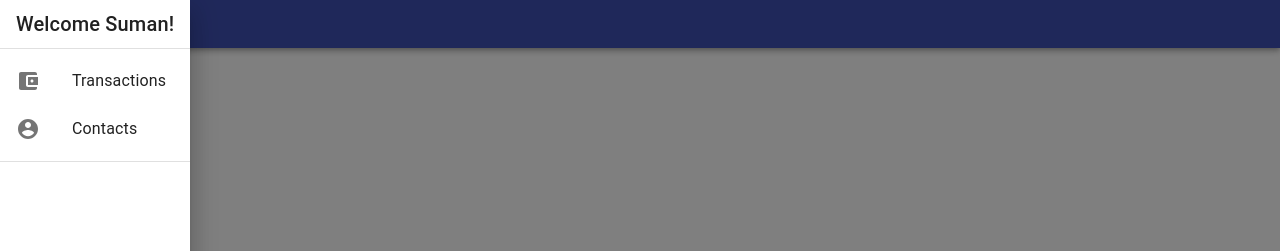
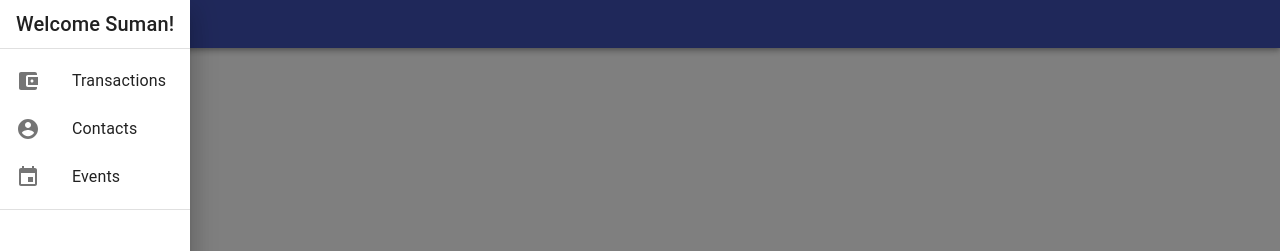
Before and after one commit to ws-devteam/WS, a React (Create React App) app in the folder react-app/: page / in a window 1280 px wide. Both pictures are taken after a click on the button 36 px from the left and 24 px from the top of the page. Shown: the top 251 px of the page. Built offline with nearby package versions, Linux system fonts and the light colour scheme.

Commit message:
New Menu: Events

```diff
--- a/react-app/src/App.js
+++ b/react-app/src/App.js
@@ -1,8 +1,8 @@
 import React from 'react'
 import CRUDTable from "./components/CRUDFramework/CRUDTable"
-import { Configure_Contact, TransactionForm, getDynamicForm, REST_API } from './components/CRUDFramework/Config'
+import { Configure_Event, Configure_Contact, TransactionForm, getDynamicForm, REST_API } from './components/CRUDFramework/Config'
 import { Container, Box, Drawer, List, ListItem, ListItemIcon, ListItemText, Divider, AppBar, Toolbar, IconButton, Typography } from '@material-ui/core'
-import { Menu, AccountBalanceWallet, AccountCircle } from '@material-ui/icons'
+import { Menu, AccountBalanceWallet, AccountCircle, Event } from '@material-ui/icons'
 import axios from 'axios'
 
 export class App extends React.Component {
@@ -17,7 +17,8 @@ export class App extends React.Component {
   }
   menuConfig = [
     { Label: 'Transactions', Columns: TransactionForm, icon: <AccountBalanceWallet /> },
-    { Label: 'Contacts', Columns: Configure_Contact, icon: <AccountCircle /> }
+    { Label: 'Contacts', Columns: Configure_Contact, icon: <AccountCircle /> },
+    { Label: 'Events', Columns: Configure_Event, icon: <Event /> }
   ]
   handleCreateDoc = (doc) => {
     axios.post(REST_API.link, { f: REST_API.methods.create, collectionParam: this.state.selectedMenu, formData: doc })
--- a/react-app/src/components/CRUDFramework/Config.js
+++ b/react-app/src/components/CRUDFramework/Config.js
@@ -23,19 +23,27 @@ export const CRUDModes = {
     Delete: "Delete",
 }
 
+export const Configure_Event = [
+    { id: "Name", label: "Event Name", objectType: DynamicForm.TextField, required: true },
+    { id: "Notes", label: "Notes", objectType: DynamicForm.TextField }
+];
+
 export const Configure_Contact = [
     { id: "Name", label: "Name", objectType: DynamicForm.TextField, required: true },
     { id: "Location", label: "Location", objectType: DynamicForm.TextField, required: true },
     { id: "Phone", label: "Phone", objectType: DynamicForm.TextField },
     { id: "Email", label: "Email", objectType: DynamicForm.TextField },
-    { id: "Notes", label: "Notes", objectType: DynamicForm.TextField }
+    { id: "Notes", label: "Notes", objectType: DynamicForm.TextField },
+    { id: "Status", label: "Status", objectType: DynamicForm.SelectField, required: true, dropdownValues: [{ Text: "Active", Value: "Active" }, { Text: "Inactive", Value: "Inactive" }] },
 ];
 
 export const TransactionForm = [
     { id: "TransactionDate", label: "Date", objectType: DynamicForm.DateField, required: true },
     { id: "TransactionType", label: "Type", objectType: DynamicForm.SelectField, required: true, dropdownValues: [{ Text: "Income", Value: "Income" }, { Text: "Expenditure", Value: "Expenditure" }] },
     { id: "Name", label: "Name", objectType: DynamicForm.noField },
-    { id: "ContactID", label: "Contact ID", objectType: DynamicForm.SelectField, required: true, dropdownValues: ["contacts", "Name,' (',_id,')'", "_id"] },
+    { id: "ContactID", label: "Contact ID", objectType: DynamicForm.SelectField, required: true, dropdownValues: ["contacts", "Name,' (',_id,')'", "_id"], hideInTable: true },
+    { id: "Event", label: "Event", objectType: DynamicForm.noField },
+    { id: "EventID", label: "Event ID", objectType: DynamicForm.SelectField, required: true, dropdownValues: ["events", "Name,' (',_id,')'", "_id"], hideInTable: true },
     { id: "Amount", label: "Amount", objectType: DynamicForm.TextField, required: true, inputType: DynamicForm.NumberType },
     { id: "Notes", label: "Notes", objectType: DynamicForm.TextField, required: true, inputType: DynamicForm.TextField },
 ];
```
